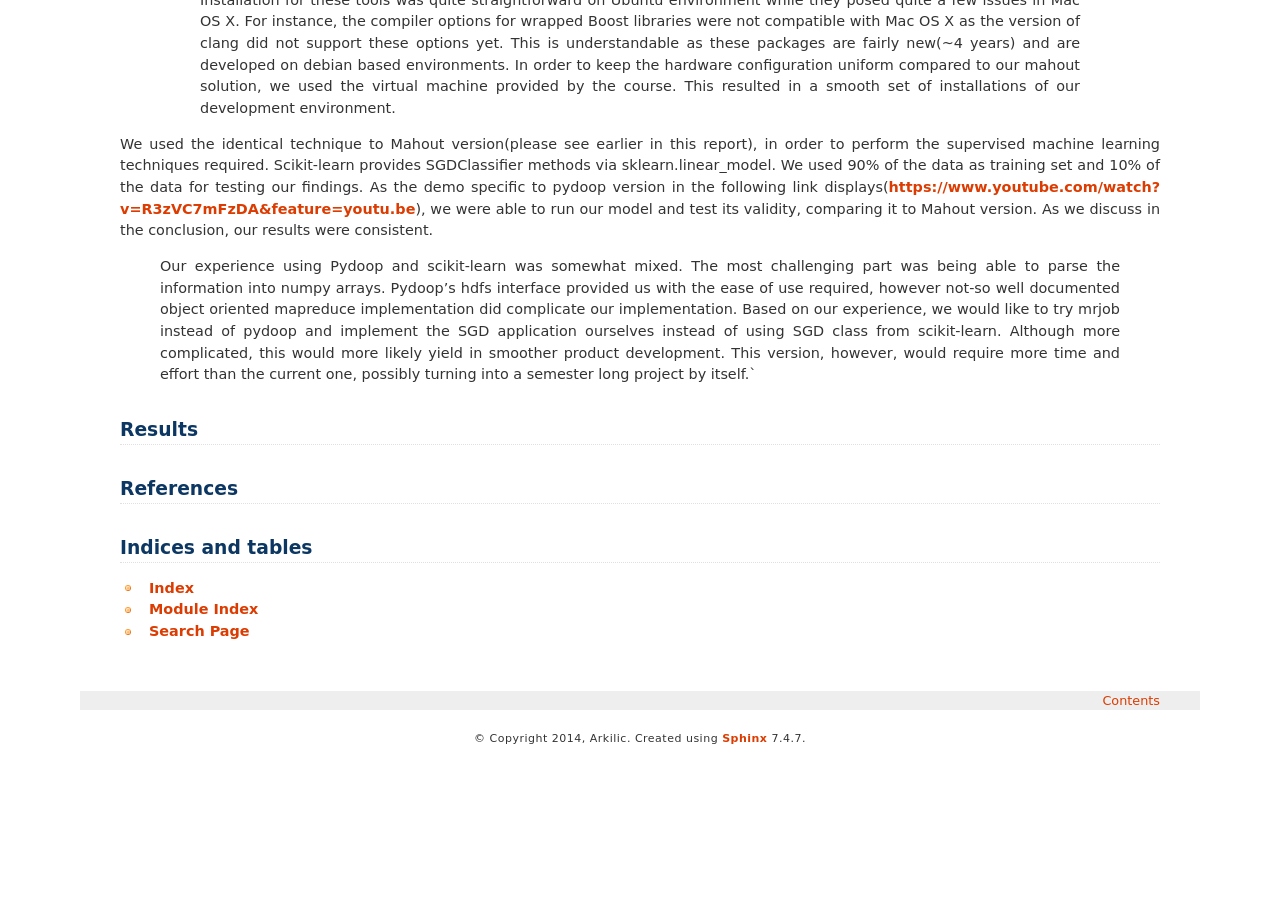
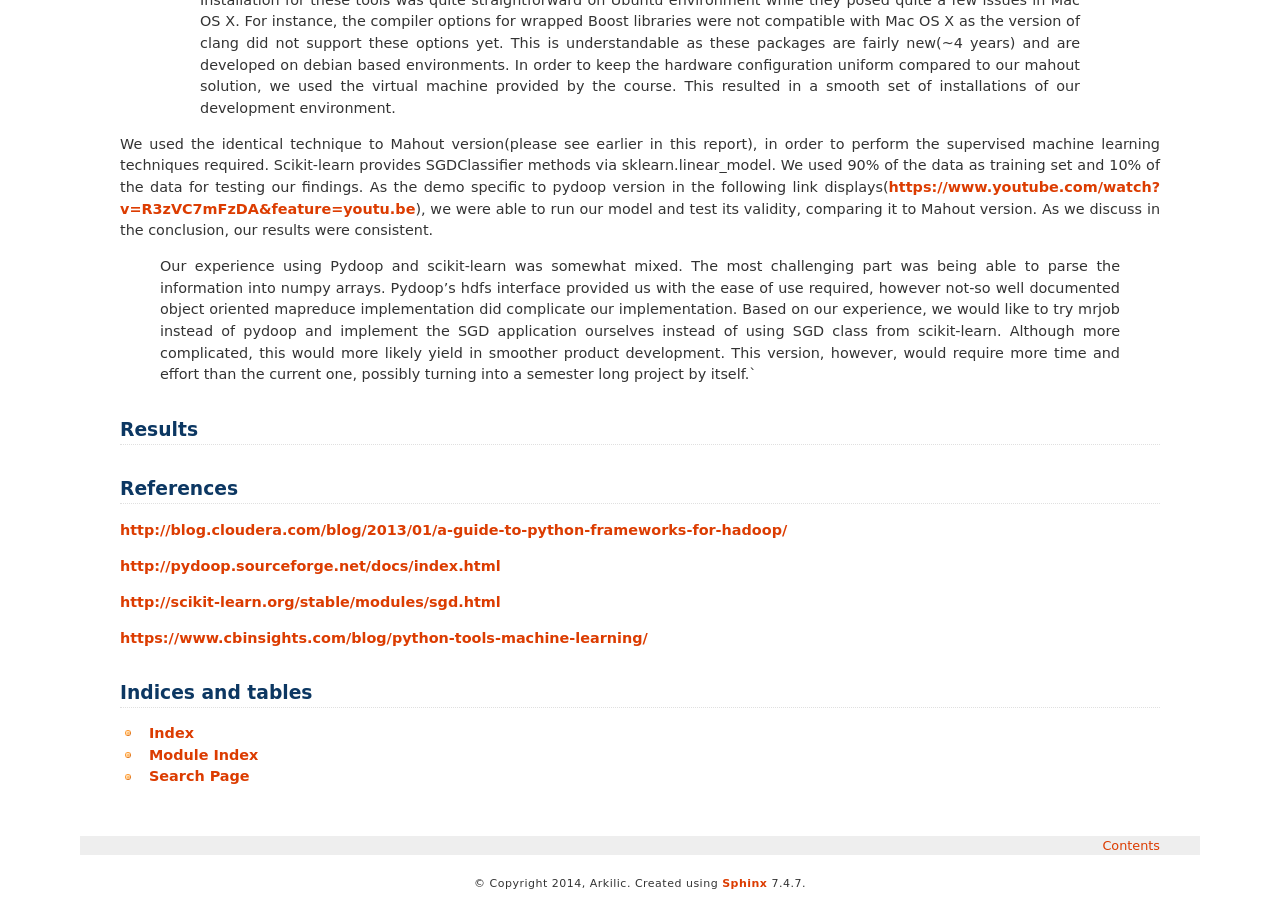
Before and after one commit to Sapphirine/Stock-price-Movement-Prediction, a Sphinx documentation site: the page built from source/index.rst, in a window 1280 px wide and 900 px high, scrolled down 2830 px. Built offline with Sphinx 7.4.7, drawn with Linux system fonts in a browser that asks for light colours; before the commit the page ends 3585 px from its top, so only the background shows below that; some of the changed lines change nothing that is shown.

Commit message:
Update index.rst

```diff
--- a/source/index.rst
+++ b/source/index.rst
@@ -100,6 +100,13 @@ Results
 
 References
 ==================
+http://blog.cloudera.com/blog/2013/01/a-guide-to-python-frameworks-for-hadoop/
+
+http://pydoop.sourceforge.net/docs/index.html
+
+http://scikit-learn.org/stable/modules/sgd.html
+
+https://www.cbinsights.com/blog/python-tools-machine-learning/
 
 
 Indices and tables
```
